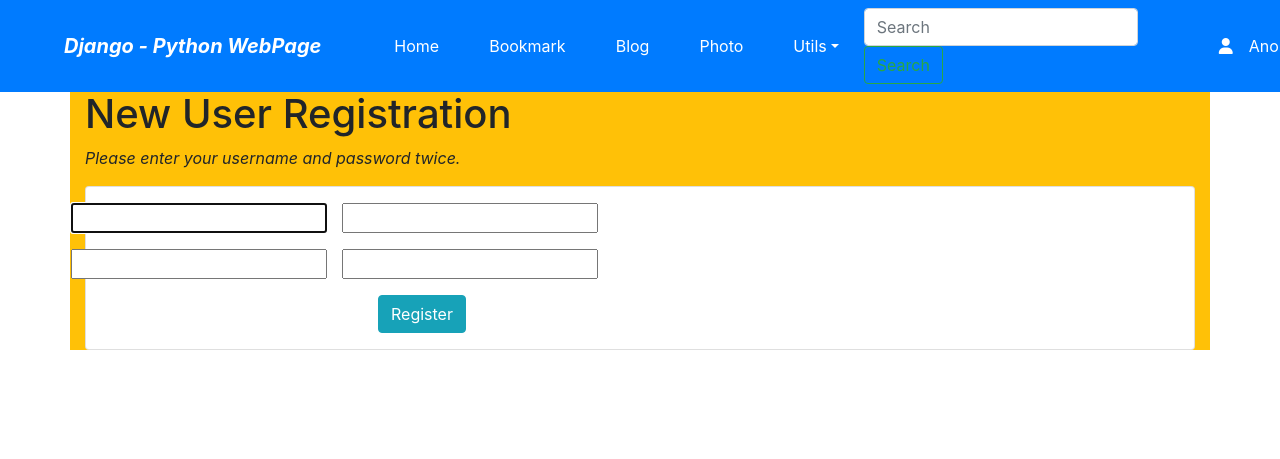
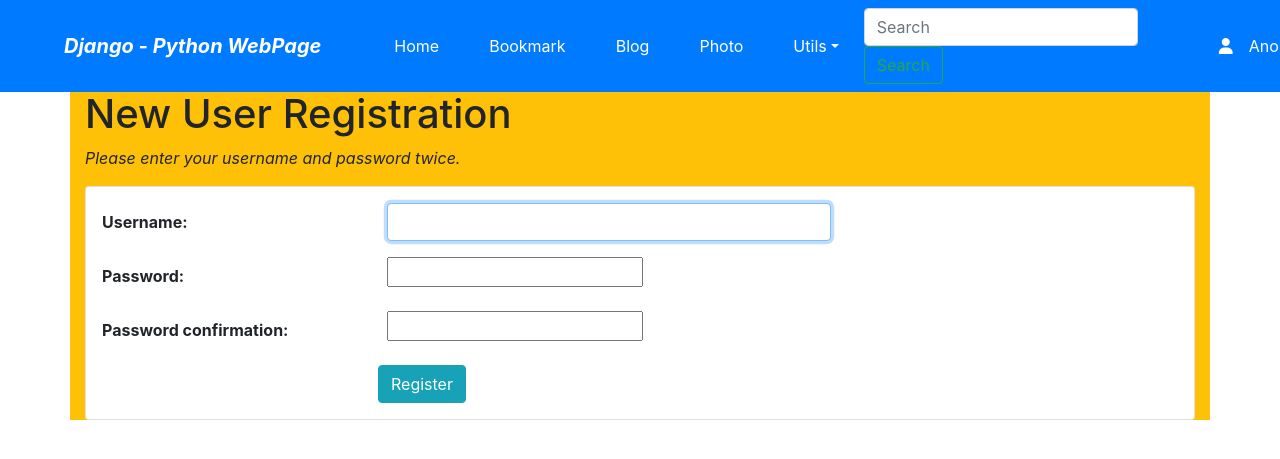
Before and after one commit to ryanjoe02/djangoProject6th, a Django app: page /accounts/register/ in a window 1280 px wide. Shown: the top 459 px of the page. Run offline with Django 4.2, Linux system fonts and the light colour scheme; parts of the project's set-up code (start-up, migrations or seed data) failed here and were passed over; some libraries are stand-ins or nearby versions.

Commit message:
0703 update register

```diff
--- a/templates/registration/register.html
+++ b/templates/registration/register.html
@@ -1,6 +1,6 @@
 {% extends 'base.html' %}
 
-{% load weight_tweaks %}
+{% load widget_tweaks %}
 
 {% block title %}register.html{% endblock title %}
 
@@ -10,10 +10,10 @@
     <p class="font-italic">Please enter your username and password twice.</p>
 
     {% if form.errors %}
-    <div class="alert alert-danger">
-        <div class="font-weight-bold">Wrong! Please correct the errors below.</div>
-        {{ form.errors }}
-    </div>
+        <div class="alert alert-danger">
+            <div class="font-weight-bold">Wrong! Please correct the errors below.</div>
+            {{ form.errors }}
+        </div>
     {% endif %}
 
     <form action="." method="post" class="card pt-3">{% csrf_token %}
@@ -21,15 +21,24 @@
         <div class="form-group row">
             {{ form.username|add_label_class:"col-form-label col-sm-3 ml-3 font-weight-bold" }}
             <div class="col-sm-5">
-                {{ form.username|add_label_class:"form-control"|attr:"autofocus" }}
+                {{ form.username|add_class:"form-control"|attr:"autofocus" }}
             </div>
         </div>
+
         <div class="form-group row">
             {{ form.password1|add_label_class:"col-form-label col-sm-3 ml-3 font-weight-bold" }}
+            <div class="col-sm-5">
+                {{ form.password1|add_class:"form-contorl" }}
+            </div>
+        </div>
+
+        <div class="form-group row">
+            {{ form.password2|add_label_class:"col-form-label col-sm-3 ml-3 font-weight-bold" }}
             <div class="col-sm-5">
                 {{ form.password2|add_class:"form-contorl" }}
             </div>
         </div>
+
         <div class="form-group">
             <div class="offset-sm-3 col-sm-5">
                 <input type="submit" value="Register" class="btn btn-info"/>
```
